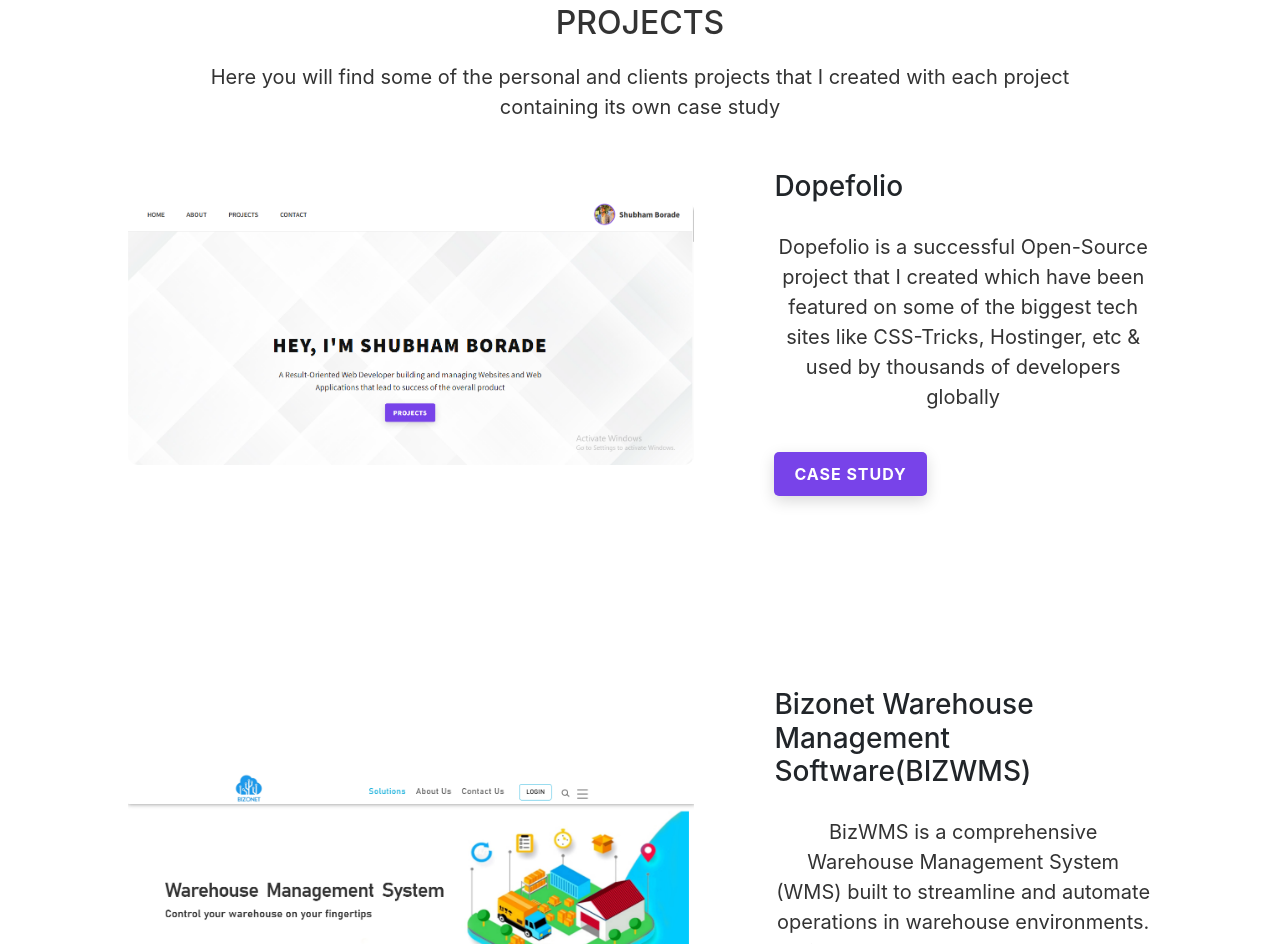
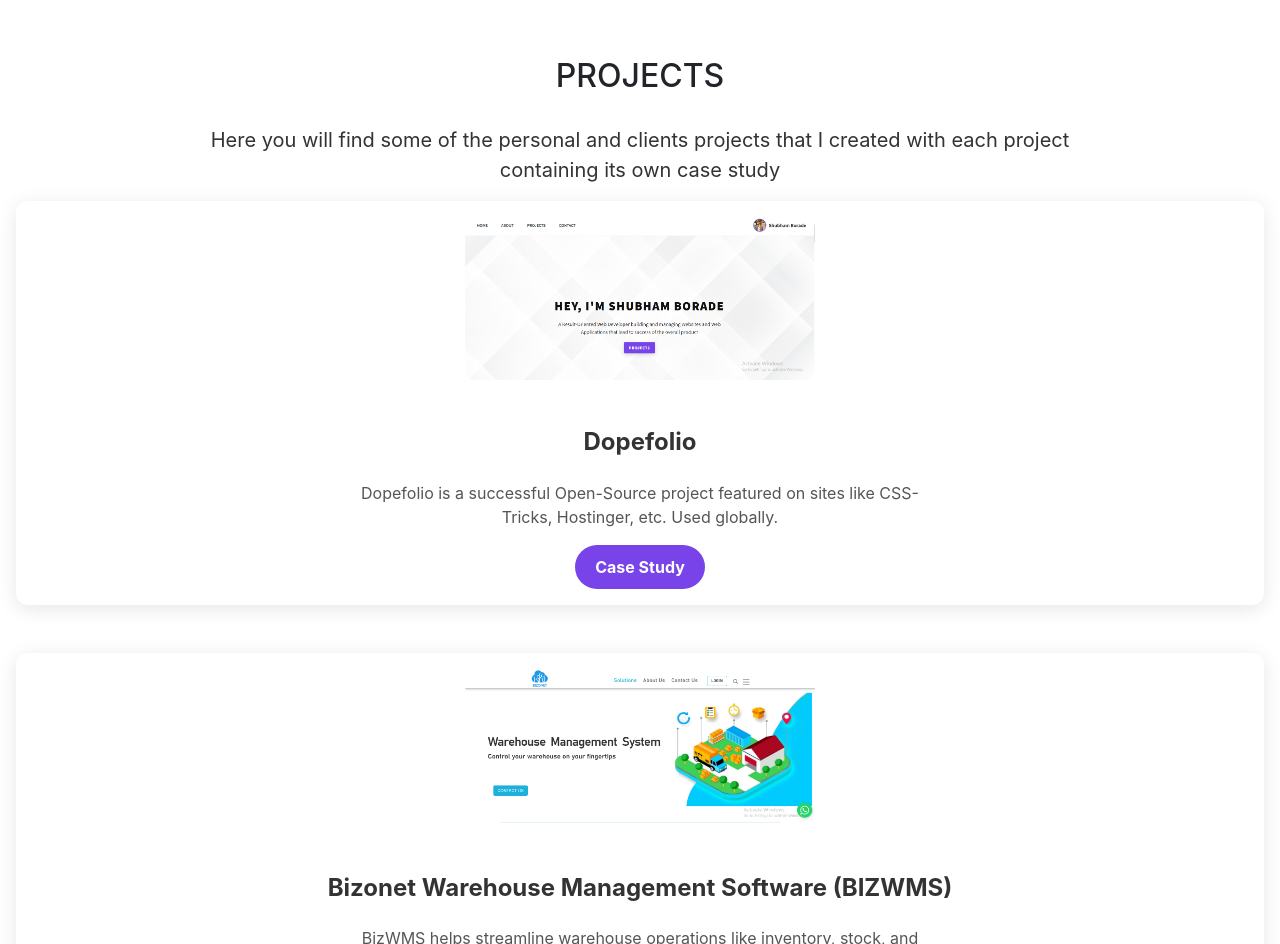
Before and after one commit to 7030071043/portfolio-folder, a plain HTML site: page index.html in a window 1280 px wide. Shown: the part 1856-2800 px from the top of the page. Drawn offline with nearby package versions, Linux system fonts and the light colour scheme.

Commit message:
basic changes for css

```diff
--- a/Portfolio design.css
+++ b/Portfolio design.css
@@ -81,19 +81,17 @@ margin-top: 20px;
 }
 
 .btn-btn-bg {
-background: #7843E9;
-color: #fff;
-text-transform: uppercase;
-letter-spacing: 1px;
+  display: inline-block;
+  background-color: #7843E9;
+  color: white;
   padding: 10px 20px;
-font-weight: 700;
   border-radius: 5px;
-box-shadow: 0 5px 15px rgba(0, 0, 0, 0.15);
-border: none;
   text-decoration: none;
+  font-weight: bold;
   transition: background-color 0.3s ease;
 
 }
+
 
  .btn-btn-bg:hover{
 cursor: pointer;
@@ -114,7 +112,12 @@ justify-content: space-between;
 flex-wrap: wrap;
 gap: 2rem;
 }
+.head2{
+text-align: center;
+margin-bottom: 30px;
+margin-top: 5px;
 
+}
 .left-content,
 .right-content {
 flex: 1;
@@ -136,41 +139,58 @@ border-radius: 5px;
 font-weight: 600;
 color: #666;
 }
-
-.projects\_\_row {
-display: flex;
-gap: 5rem;
-margin-left: 10%;
-margin-right: 10%;
-align-items: center;
-flex-wrap: nowrap;
-margin-bottom: 10%;
+ .project-section {
+  text-align: center;
+  padding: 3rem 1rem;
 }
 
-.projects\_\_row-img-cont {
-overflow: hidden;
-flex: 1.5;
-max-width: 100%;
+.project-card {
+  display: flex;
+  flex-direction: column;
+  align-items: center;
+  margin-bottom: 3rem;
+  padding: 1rem;
+  border-radius: 12px;
+  box-shadow: 0 4px 20px rgba(0,0,0,0.1);
+  background-color: #fff;
 }
 
-.projects\_\_row-img {
-width: 100%;
+.project-image {
+  width: 350px;
   height: auto;
-object-fit: cover;
   border-radius: 10px;
-display: block;
-}
-.projectphtos{
-height: 20%;
-width: 20%;
+  margin-bottom: 2rem;
 }
 
-.projects\_\_row-content {
-flex: 1;
-padding: 2rem 0;
-display: flex;
-flex-direction: column;
-align-items: flex-start;
+.project-title {
+  font-size: 1.5rem;
+  font-weight: 700;
+  margin-top: 1rem;
+  color: #333;
+}
+
+.project-description {
+  max-width: 600px;
+  margin: 1rem 0;
+  font-size: 1rem;
+  color: #555;
+}
+
+.project-btn {
+  display: inline-block;
+  background-color: #7843E9;
+  color: white;
+  padding: 10px 20px;
+  border-radius: 25px;
+  text-decoration: none;
+  font-weight: bold;
+  transition: background-color 0.3s ease;
+}
+
+.project-btn:hover {
+  background-color:#77dd77;
+  color:white;
+  text-decoration: none;
 }
 
 .main-footer {
--- a/index.html
+++ b/index.html
@@ -46,7 +46,7 @@
 
     <div class="main-container p-4">
         <div class="left-content">
-            <h3>Get to know me!</h3>
+            <h2 class="head2">Get to know me!</h3>
             <p class="below-header">
                 I'm a Frontend Focused Web Developer building and managing <br />
                 the Front-end of Websites and Web Applications that lead to success <br />
@@ -68,7 +68,7 @@ then don't hesitate to contact me.
         </div>
 
         <div class="right-content">
-            <h2>My Skills</h2>
+            <h2 class="head2">My Skills</h2>
             <div class="content-skills">
                 <div class="skills__skill">HTML</div>
                 <div class="skills__skill">CSS</div>
@@ -84,73 +84,47 @@ then don't hesitate to contact me.
             </div>
         </div>
     </div>
-    <div id="projectus">
-        <div>
-        <h2 class="container-about-me">PROJECTS</h2>
-        <p class="below-me">Here you will find some of the personal and clients projects that I created with each project <br>
-            containing its own case study</p>
-            <div class="projects__row">
-    <div class="projects__row-img-cont">
-              <img src="./assets/project 1.png" class="projects__row-img"  loading="lazy">
-            </div>
+  <div id="projectus" class="project-section">
+  <h2 class="head2">PROJECTS</h2>
+  <p class="below-me">
+    Here you will find some of the personal and clients projects that I created with each project <br>
+    containing its own case study
+  </p>
 
-            <div class="projects__row-content">
-              <h3 class="projects__row-content-title">Dopefolio</h3>
-              <p class="below-header">
-                Dopefolio is a successful Open-Source project that I created
-                which have been featured on some of the biggest tech sites like
-                CSS-Tricks, Hostinger, etc &amp; used by thousands of developers
-                globally
-              </p>
-              <a class="btn-btn-bg mt-4" href="./project-1.html" target="_blank">Case Study</a>
-            </div>
-            </div>
-            </div>
-        <!-- 2nd project -->
-  <div>
+  <!-- Single Project Card -->
+  <div class="project-card">
+    <img src="./assets/project 1.png" class="project-image" loading="lazy" />
+    <h3 class="project-title">Dopefolio</h3>
+    <p class="project-description">
+      Dopefolio is a successful Open-Source project featured on sites like CSS-Tricks, Hostinger, etc. Used globally.
+    </p>
+    <a class="project-btn" href="./project-1.html">Case Study</a>
+  </div>
 
-            <div class="projects__row">
-    <div class="projects__row-img-cont">
-              <img src="./assets/bizwms project.png"   class="projects__row-img"  loading="lazy">
-            </div>
+  <div class="project-card">
+    <img src="./assets/bizwms project.png" class="project-image" loading="lazy" />
+    <h3 class="project-title">Bizonet Warehouse Management Software (BIZWMS)</h3>
+    <p class="project-description">
+      BizWMS helps streamline warehouse operations like inventory, stock, and order management.
+    </p>
+    <a class="project-btn" href="./project-2.html">Case Study</a>
+  </div>
 
-            <div class="projects__row-content">
-              <h3 class="projects__row-content-title">Bizonet Warehouse Management Software(BIZWMS)</h3>
-              <p class="below-header">
-                BizWMS is a comprehensive Warehouse Management System (WMS) built to streamline and
-                automate operations in warehouse environments. It is used by warehouse
-                operators to efficiently manage inventory, orders, stock tracking, and user access control.
-              </p>
-              <a class="btn-btn-bg mt-4" href= "project-2.html">Case Study</a>
-            </div>
-            </div>
-            </div>
+  <div class="project-card">
+    <img src="./assets/techonsy lms.png" class="project-image" loading="lazy" />
+    <h3 class="project-title">Techonsy (LMS) Project</h3>
+    <p class="project-description">
+      Techonsy serves as a dual-purpose LMS and company website, delivering content and showcasing services.
+    </p>
+    <a class="project-btn" href="./project-3.html">Case Study</a>
+  </div>
+</div>
 
-            <!--third project-->
-              <div>
-
-            <div class="projects__row">
-    <div class="projects__row-img-cont">
-              <img src="./assets/techonsy lms.png"   class="projects__row-img"  loading="lazy">
-            </div>
-
-            <div class="projects__row-content">
-              <h3 class="projects__row-content-title">Techonsy (LMS)Project</h3>
-              <p class="below-header">
-                Techonsy is a dual-purpose platform serving as a Learning Management System (LMS)
-                and a company profile website. It is designed to deliver educational content to
-                learners while also showcasing the company's services, teams, and digital presence.
-              </p>
-              <a class="btn-btn-bg mt-4" href="project-3.html" target="_blank">Case Study</a>
-            </div>
-            </div>
-            </div>
-    </div>
 
     <div class="home-hero" id="contactus">
 
 <div class="text-center">
-        <h2>CONTACT US</h2>
+        <h2 class="head2">CONTACT US</h2>
         <p class="below-header">Feel free to Contact me by submitting the form below and I will get back to you as soon as <br>
             possible</p>
  <div  class="container mt-5">
```
Also changed, not shown: project-3.html (line endings or trailing spaces). Lines whose indentation alone changed are shown as unchanged.
